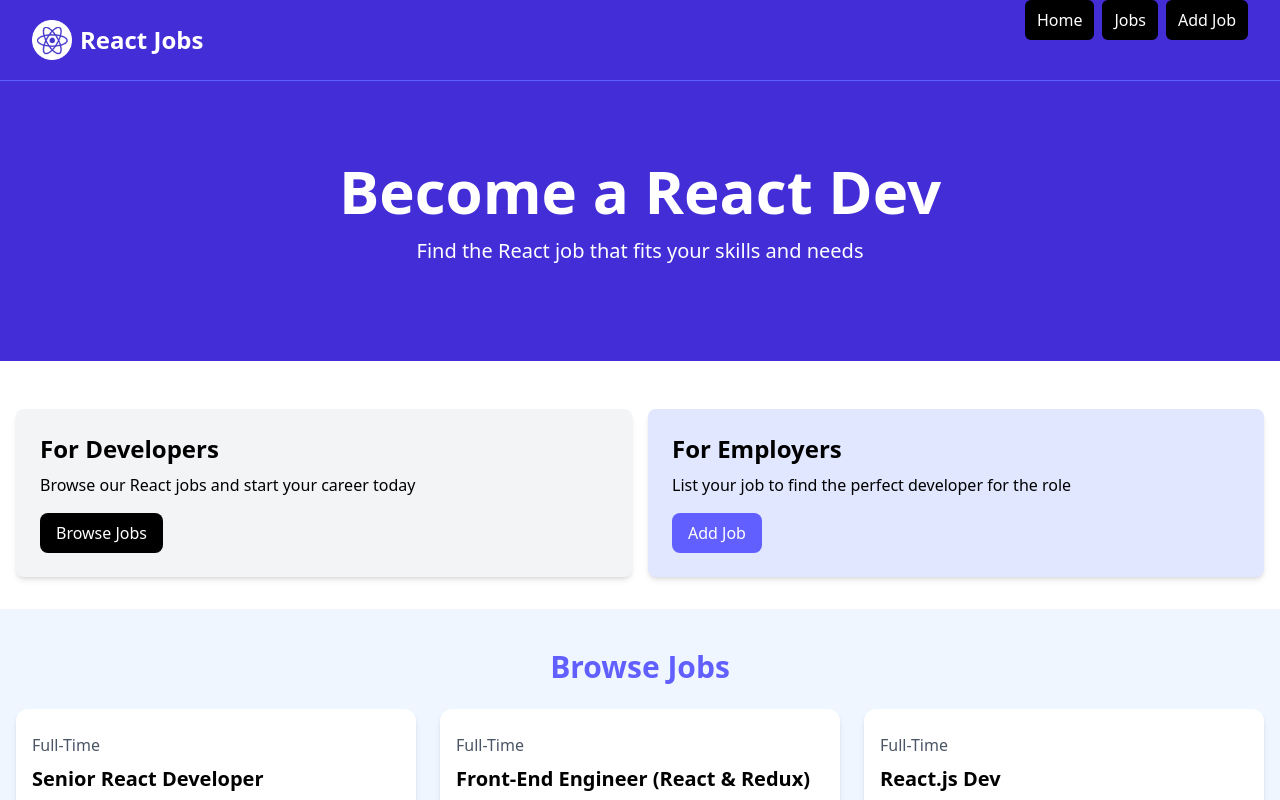
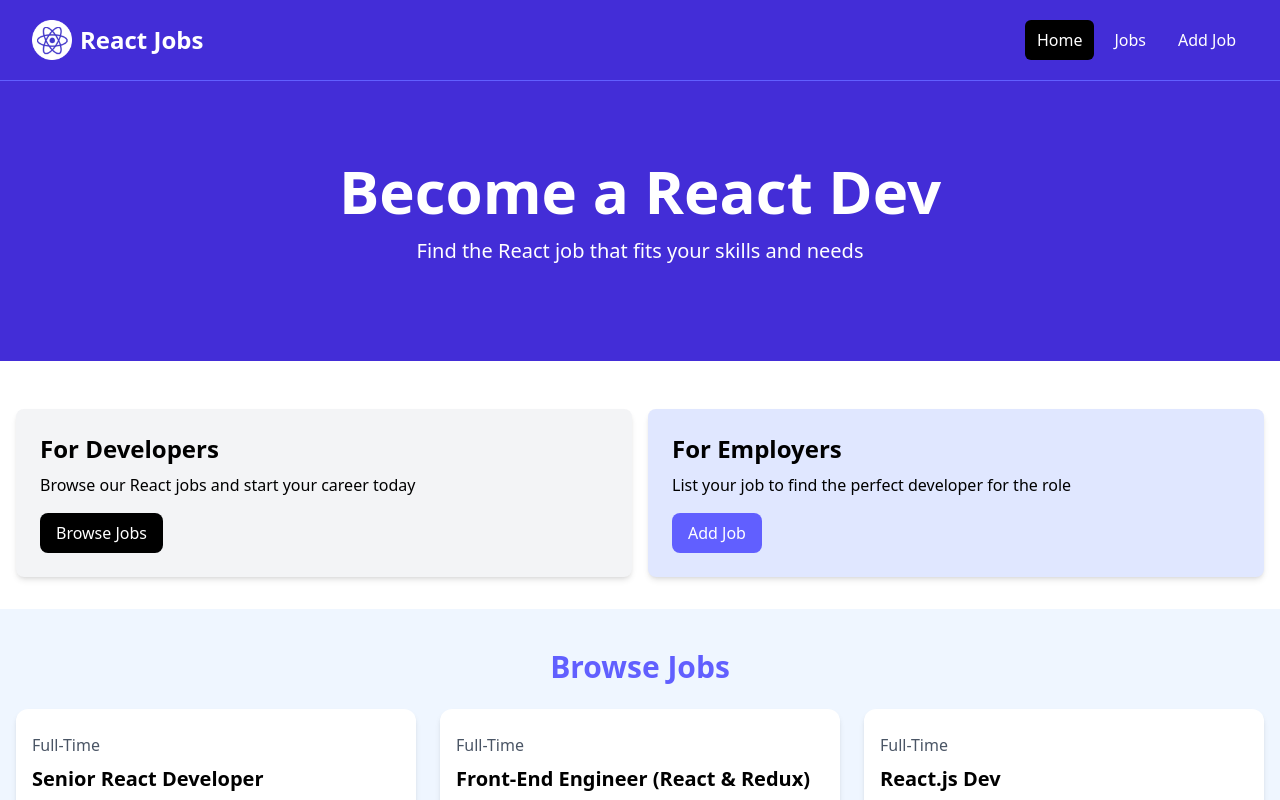
Before and after one commit to Hariharan2716/React-Job-Listing, a React (Vite) app in the folder react-jobs/: page / in a window 1280 px wide. Shown: the top 800 px of the page. Built offline with nearby package versions, Linux system fonts and the light colour scheme.

Commit message:
Refactored the Navbar.jsx file

```diff
--- a/react-jobs/src/components/Navbar.jsx
+++ b/react-jobs/src/components/Navbar.jsx
@@ -1,41 +1,45 @@
-import React from 'react'
-import { NavLink } from 'react-router-dom'
-import logo from '../assets/image/logo.png'
+import { NavLink } from 'react-router-dom';
+import logo from '../assets/image/logo.png';
 
 const Navbar = () => {
 
-  const classLink = ({isActive}) =>
-    isActive ?
-    "bg-black text-white hover:bg-gray-900 hover:text-white rounded-md px-3 py-2" :
-    "text-white hover:bg-gray-900 hover:text-white rounded-md px-3 py-2";
+  const linkClass = ({ isActive }) =>
+    isActive
+      ? 'bg-black text-white hover:bg-gray-900 hover:text-white rounded-md px-3 py-2'
+      : 'text-white hover:bg-gray-900 hover:text-white rounded-md px-3 py-2';
 
   return (
-    <nav className="bg-indigo-700 border-b border-indigo-500">
-      <div className="mx-auto max-w-7xl px-2 sm:px-6 lg:px-8">
-        <div className="flex h-20 items-center justify-center md:items-stretch md:justify-start">
-          <NavLink className= 'flex shrink-0 items-center mr-4' to="/">
-            <img src={logo} alt="React Jobs" className="h-10 w-auto" />
-            <span className="hidden md:block text-white text-2xl font-bold ml-2">React Jobs</span>
+    <nav className='bg-indigo-700 border-b border-indigo-500'>
+      <div className='mx-auto max-w-7xl px-2 sm:px-6 lg:px-8'>
+        <div className='flex h-20 items-center justify-between'>
+          <div className='flex flex-1 items-center justify-center md:items-stretch md:justify-start'>
+            <NavLink className='flex shrink-0 items-center mr-4' to='/'>
+              <img className='h-10 w-auto' src={logo} alt='React Jobs' />
+              <span className='hidden md:block text-white text-2xl font-bold ml-2'>
+                React Jobs
+              </span>
             </NavLink>
-          <div className="md:ml-auto">
-            <div className="flex space-x-2">
-              <NavLink to='/' className={classLink}>
+            <div className='md:ml-auto'>
+              <div className='flex space-x-2'>
+
+                <NavLink to='/' className={linkClass}>
                   Home
                 </NavLink>
 
-              <NavLink to='/' className={classLink}>
+                <NavLink to='/jobs' className={linkClass}>
                   Jobs
                 </NavLink>
 
-              <NavLink to='/' className={classLink}>
+                <NavLink to='/add-job' className={linkClass}>
                   Add Job
                 </NavLink>
+
+              </div>
             </div>
           </div>
         </div>
       </div>
     </nav>
-  )
-}
-
-export default Navbar
+  );
+};
+export default Navbar;
```
Lines whose indentation alone changed are shown as unchanged.
